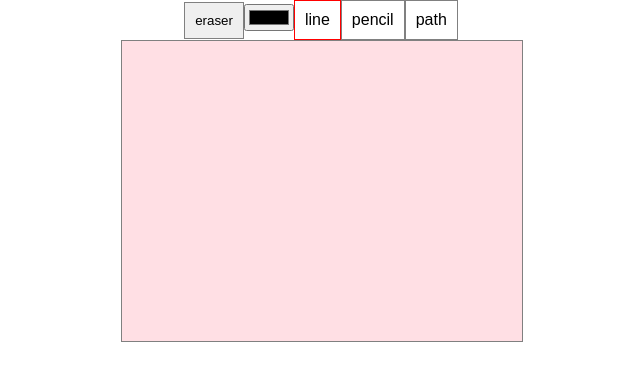
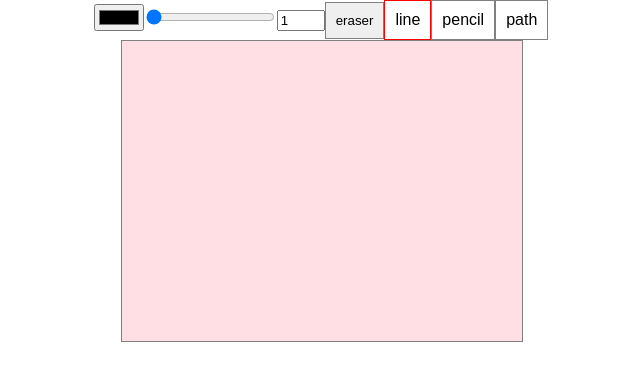
Before and after one commit to ktmellow/canvasshop, a React (Create React App) app: page / in a window 1280 px wide. Shown: the top 380 px of the page, without its empty margins (319-959 px from the left). Built offline with nearby package versions, Linux system fonts and the light colour scheme.

Commit message:
added thickness to tools

```diff
--- a/src/App.js
+++ b/src/App.js
@@ -4,6 +4,7 @@ import Layer from './components/canvas/layer';
 import Tools from './components/tools';
 import ToolBtn from './components/tools/tool-btn';
 import Eraser from './components/tools/eraser';
+import Thickness from './components/tools/thickness';
 
 class App extends Component {
 
@@ -13,12 +14,14 @@ class App extends Component {
     this.state = {
       activeTool: "line",
       color: "fff",
-      erase: false
+      erase: false,
+      thickness: 1
     };
 
     this.handleToolClick = this.handleToolClick.bind(this);
     this.handleColor = this.handleColor.bind(this);
     this.handleErase = this.handleErase.bind(this);
+    this.handleThickness = this.handleThickness.bind(this);
   }
 
   handleToolClick(toolBtn) {
@@ -39,8 +42,14 @@ class App extends Component {
     this.setState(Object.assign({}, newState));
   }
 
+  handleThickness(e) {
+    const newState = this.state;
+    newState.thickness = e.currentTarget.value;
+    this.setState(Object.assign({}, newState));
+  }
+
   render() {
-    const { activeTool, color, erase } = this.state;
+    const { activeTool, color, erase, thickness } = this.state;
 
     // Need this and click handler to have access to this component state
     const toolset = ["line", "pencil", "path"];
@@ -49,11 +58,12 @@ class App extends Component {
     return (
       <div className="App">
         <Tools>
+          <input type="color" onChange={this.handleColor} />
+          <Thickness handleThickness={this.handleThickness} thickness={thickness} />
           <Eraser handleErase={this.handleErase} erase={erase}/>
-          <input type="color" onChange={this.handleColor} />
           {toolButtons}
         </Tools>
-        <Layer color={color} activeTool={activeTool} erase={erase} width="400" height="300" />
+        <Layer color={color} activeTool={activeTool} erase={erase} thickness={thickness} width="400" height="300" />
       </div>
     );
   }
--- a/src/components/canvas/layer.jsx
+++ b/src/components/canvas/layer.jsx
@@ -67,7 +67,7 @@ class Layer extends Component {
         // create new line
         moveTo(this.preview, this.state.mouse.prev.down);
         lineTo(this.preview, mouseCoords(e));
-        stroke(this.preview, this.props.color, this.props.erase);
+        stroke(this.preview, this.props.color, this.props.erase, this.props.thickness);
 
         const newState = this.state;
         newState.mouse.prev.move = mouseCoords(e);
@@ -75,11 +75,11 @@ class Layer extends Component {
         return;
       case 'pencil':
         lineTo(this.ctx, mouseCoords(e));
-        stroke(this.ctx, this.props.color, this.props.erase);
+        stroke(this.ctx, this.props.color, this.props.erase, this.props.thickness);
         break;
       case 'path':
         lineTo(this.ctx, mouseCoords(e));
-        stroke(this.ctx, this.props.color, this.props.erase);
+        stroke(this.ctx, this.props.color, this.props.erase, this.props.thickness);
         break;
       default:
         console.log("mousemove error!");
@@ -95,12 +95,12 @@ class Layer extends Component {
         clearLayer(this.preview);
         moveTo(this.ctx, this.state.mouse.prev.down);
         lineTo(this.ctx, mouseCoords(e));
-        stroke(this.ctx, this.props.color, this.props.erase);
+        stroke(this.ctx, this.props.color, this.props.erase, this.props.thickness);
         this.ctx.restore();
         break;
       case 'pencil':
         lineTo(this.ctx, mouseCoords(e));
-        stroke(this.ctx, this.props.color, this.props.erase);
+        stroke(this.ctx, this.props.color, this.props.erase, this.props.thickness);
         this.ctx.restore();
         break;
       case 'path':
@@ -116,7 +116,7 @@ class Layer extends Component {
         break;
       default:
         lineTo(this.ctx, mouseCoords(e));
-        stroke(this.ctx, this.props.color, this.props.erase);
+        stroke(this.ctx, this.props.color, this.props.erase, this.props.thickness);
         console.log("active tool error!")
         break;
     }
--- /dev/null
+++ b/src/components/tools/thickness.jsx
@@ -0,0 +1,14 @@
+import React from 'react';
+
+const Thickness = ({handleThickness, thickness}) => {
+
+  return (
+    <section className="thickness">
+      <input className="thickness-slider" type="range" min="1" max="100" step="1" onChange={handleThickness} value={thickness} />
+      <input className="thickness-number" type="number" onChange={handleThickness} value={thickness} />
+    </section>
+  );
+}
+
+
+export default Thickness;
--- a/src/helpers/stroke.js
+++ b/src/helpers/stroke.js
@@ -1,16 +1,15 @@
-const stroke = (context, color, erase) => {
+const stroke = (context, color, erase, thickness) => {
   if (erase) {
     // context.globalCompositeOperation = "destination-out";
     context.globalCompositeOperation = "destination-out";
     context.strokeStyle = "rgba(0,0,0,1)";
-    context.stroke();
-    context.restore();
   } else {
     context.globalCompositeOperation = "source-over";
     context.strokeStyle = color || "#FFFF00";
-    context.stroke();
-    context.restore();
   }
+  context.lineWidth = thickness;
+  context.stroke();
+  context.restore();
 };
 
 export default stroke;
--- a/src/styles/tools.css
+++ b/src/styles/tools.css
@@ -7,3 +7,11 @@
 .selected {
   border: 1px solid red;
 }
+
+.thickness {
+  display: inline-block;
+}
+
+.thickness-number {
+  width: 40px;
+}
```
